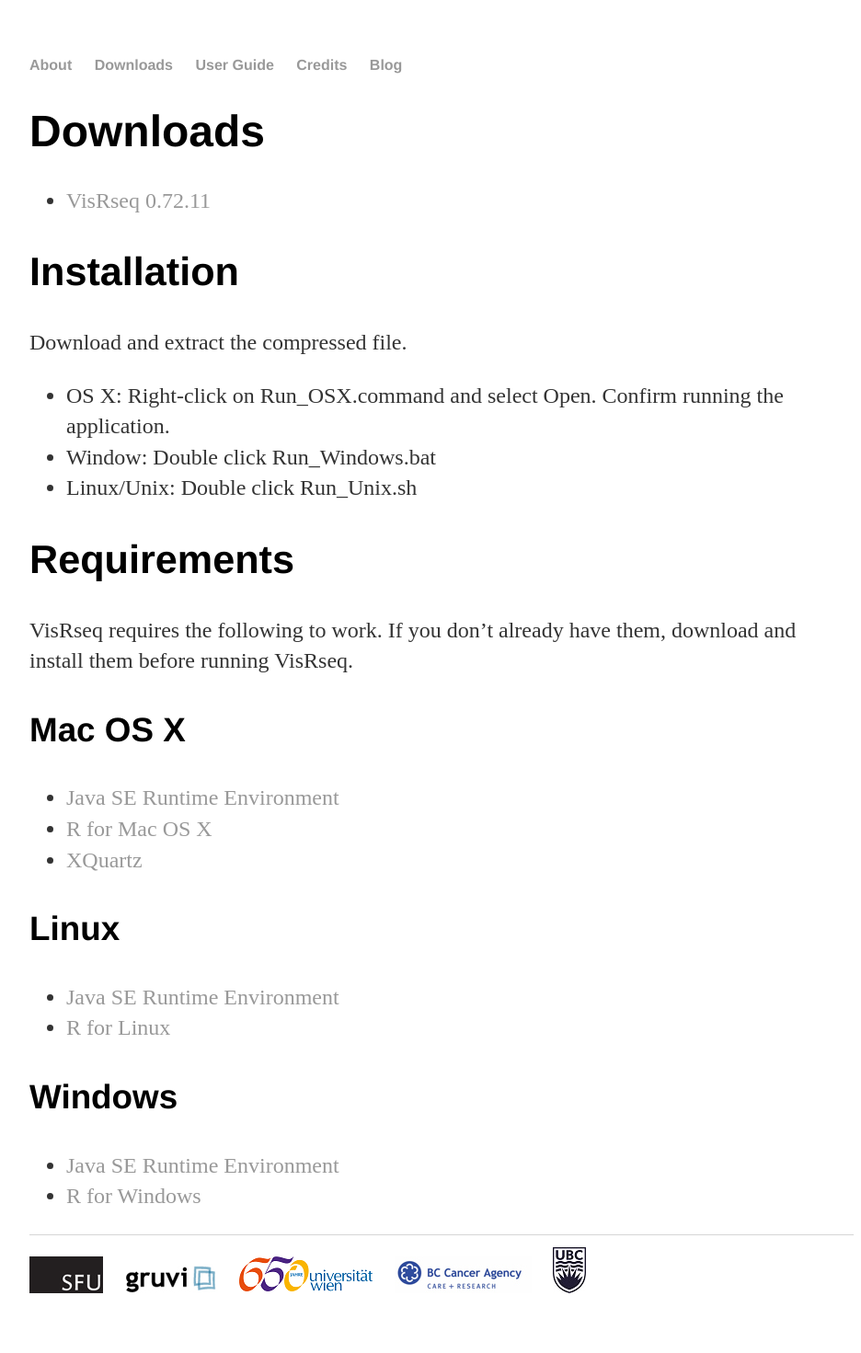
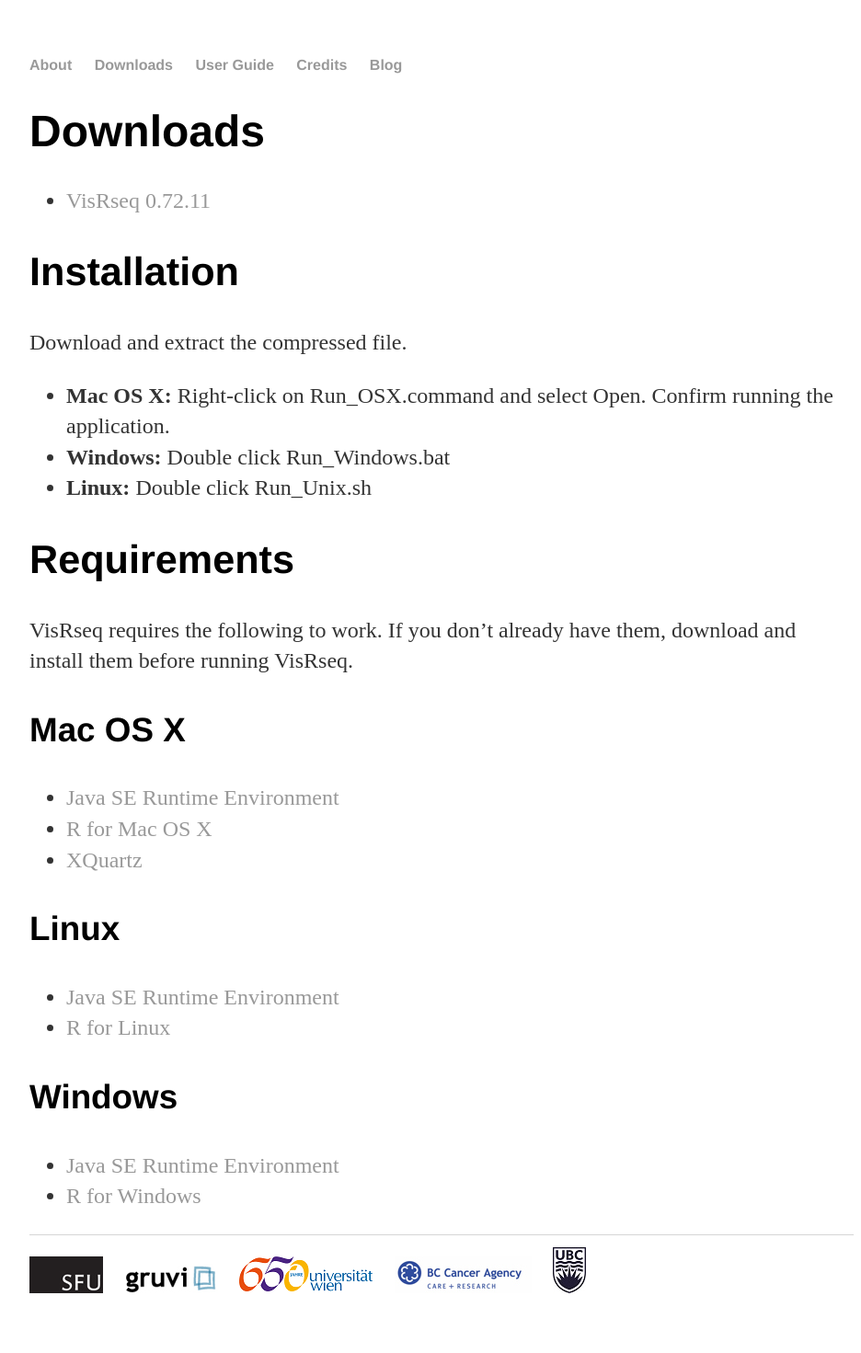
Before and after one commit to visrseq/visrseq.github.io, a Jekyll site: the page built from downloads/index.html, in a window 1280 px wide. Shown: the whole page at 92% size, without its empty margins (160-1096 px from the left). Built offline with Jekyll 4.4.1, drawn with Linux system fonts in a browser that asks for light colours.

Commit message:
adding video to guide

```diff
--- a/credits/index.html
+++ b/credits/index.html
@@ -7,7 +7,7 @@
 		<h1>Credits</h1>
 			<p>VisRseq is being developed by <a href="http://gruvi.cs.sfu.ca/people/hamid-younesy">Hamid Younesy</a>, under the supervision of <a href="https://informatik.univie.ac.at/dean-team/infpers/Torsten_M%C3%B6ller">Torsten Möller</a>, <a href="http://brc.ubc.ca/research/computational-biology-and-bioinformatics/">Mohammad M. Karimi</a> and <a href="">Steven J.M. Jones</a>, in collaboration with
 			<a href="http://www.bcgsc.ca/">Canada's Michael Smith Genome Sciences Centre</a>, <a href="http://lorinczlab.ca/">Lorincz Lab Research</a> and <a href="http://brc.ubc.ca/">UBC Biomedical Research Centre</a>.
-			<p>Funding for H.Y. was provided by . This work was supported by </p>
+			<p>Funding for this work was supported by the following: </p>
 			<ul>
 				<li>NSERC PGS-D scholarship provided to Hamid Younesy.</li>
 				<li>Canadian Epigenetics, Environment and Health Research Consortium (CEEHRC) funded by Canadian Institutes of Health Research (CIHR) and Genome BC (Grant No. EP2-120591).</li>
--- a/downloads/index.html
+++ b/downloads/index.html
@@ -11,9 +11,9 @@
 			<h2>Installation</h2>
 			<p>Download and extract the compressed file.</p>
 				<ul class="platforms">
-				<li>OS X: Right-click on Run_OSX.command and select Open. Confirm running the application. </li>
-				<li>Window: Double click Run_Windows.bat</li>
-				<li>Linux/Unix: Double click Run_Unix.sh</li>
+				<li><b>Mac OS X:</b> Right-click on Run_OSX.command and select Open. Confirm running the application. </li>
+				<li><b>Windows:</b> Double click Run_Windows.bat</li>
+				<li><b>Linux:</b> Double click Run_Unix.sh</li>
 				</ul>
 
 			<h2>Requirements</h2>
--- a/guide/index.html
+++ b/guide/index.html
@@ -5,4 +5,7 @@
 
 	<div class="userguide">
 		<h1>User Guide</h1>
+		<video width="1280" height="720" controls="controls">
+		<source src="https://dl.dropboxusercontent.com/u/2869767/VisRseq/VisRseq-VO.mov" type="video/mp4" />
+		</video>
 	</div>
```
